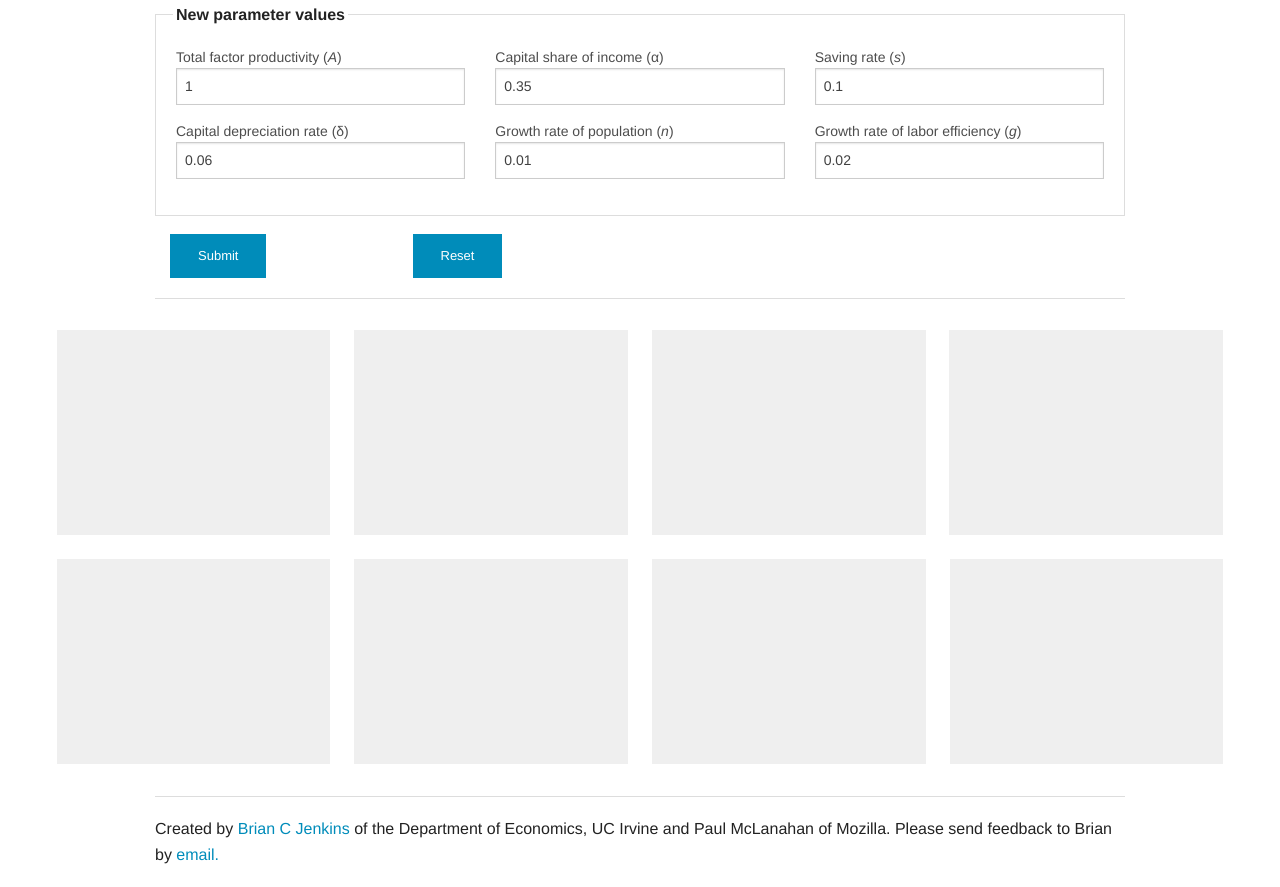
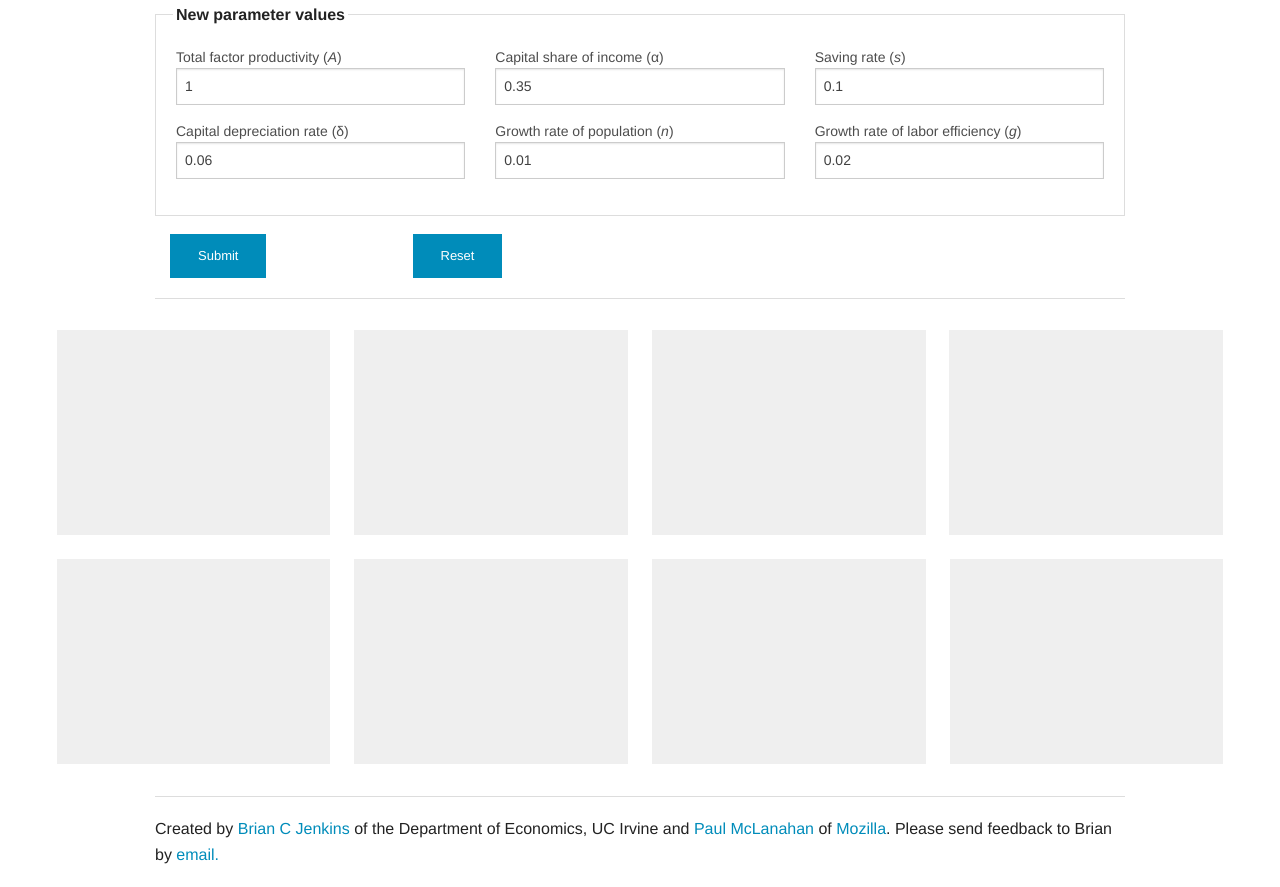
Before and after one commit to pmclanahan/solow-simulation, a plain HTML site: page index.html in a window 1280 px wide. Shown: the part 1788-2675 px from the top of the page. Drawn offline with nearby package versions, Linux system fonts and the light colour scheme; some packages are replaced by stand-ins of ours.

Commit message:
Add link to my site and Mozilla.

```diff
--- a/index.html
+++ b/index.html
@@ -232,7 +232,7 @@
       <hr/>
       <div class="row">
         <div class="large-12 columns">
-          <p>Created by <a href="http://www.briancjenkins.com">Brian C Jenkins</a> of the Department of Economics, UC Irvine and Paul McLanahan of Mozilla. Please send feedback to Brian by <a href="mailto:bcjenkin@uci.edu">email.</p>
+          <p>Created by <a href="http://www.briancjenkins.com">Brian C Jenkins</a> of the Department of Economics, UC Irvine and <a href="http://pmac.io">Paul McLanahan</a> of <a href="https://www.mozilla.org">Mozilla</a>. Please send feedback to Brian by <a href="mailto:bcjenkin@uci.edu">email.</p>
         </div>
 <!--         <div class="large-6 columns">
           <ul class="inline-list right">
```
